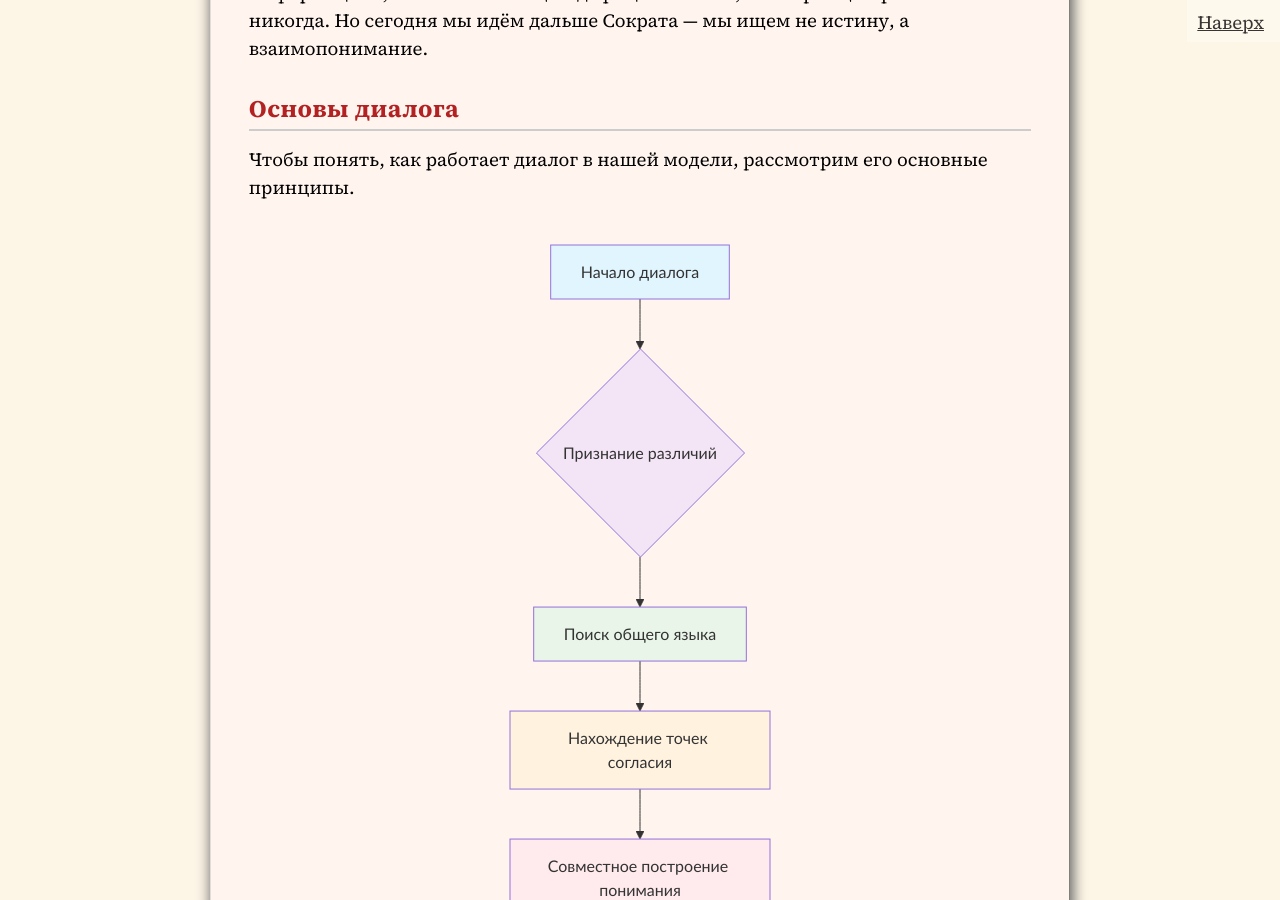
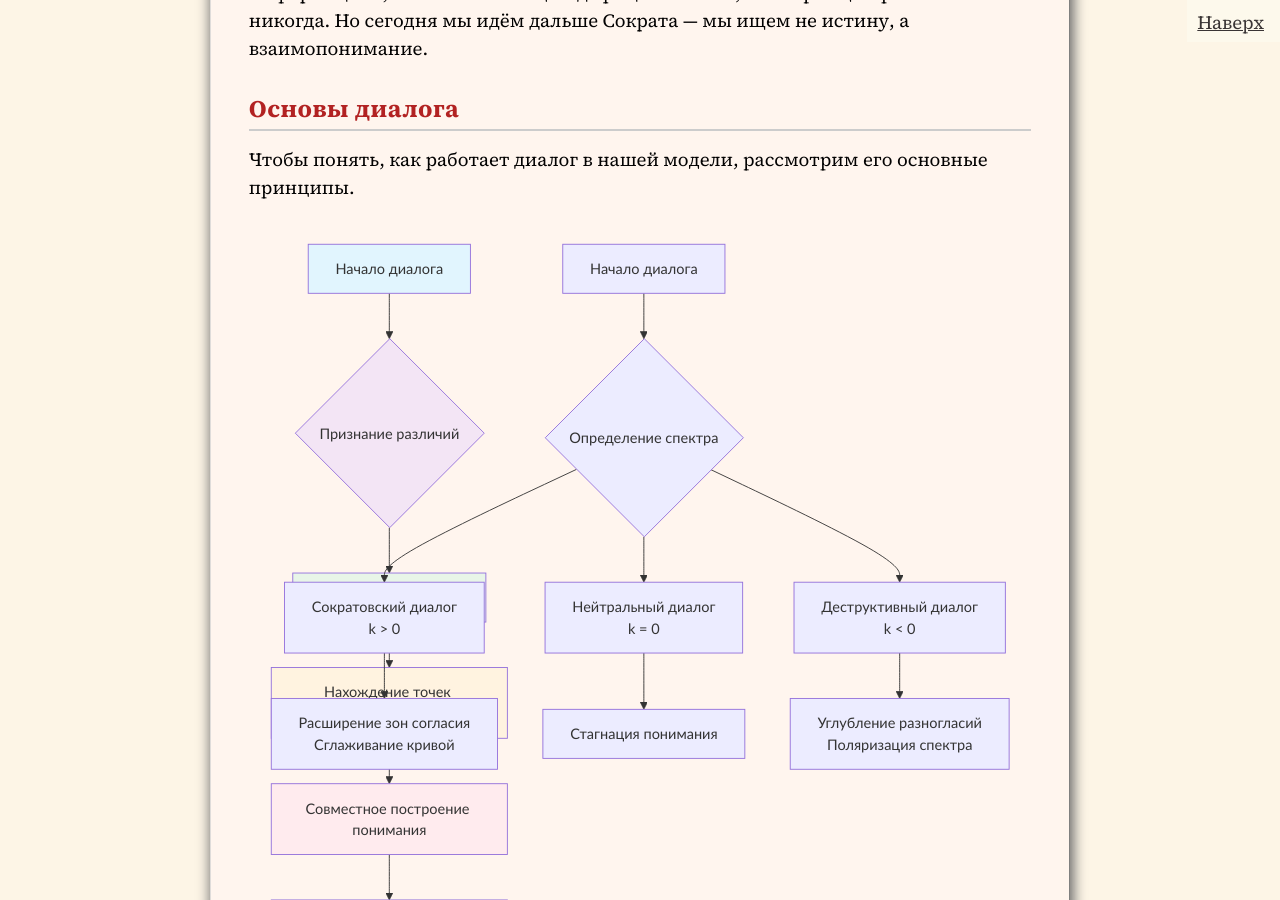
Before and after one commit to SergSi/land-use-art, a Jekyll site: the page built from _posts/2025-10-31-train.md, in a window 1280 px wide and 900 px high, scrolled down 1501 px. Built offline with Jekyll 4.4.1, drawn with Linux system fonts in a browser that asks for light colours; some web fonts are replaced; some of the changed text lies outside the part shown.

Commit message:
Update 2025-10-31-train.md

```diff
--- a/_posts/2025-10-31-train.md
+++ b/_posts/2025-10-31-train.md
@@ -232,9 +232,29 @@
 
 *3\. Средняя степень понимания* — интегральный показатель, вычисляемый как среднее арифметическое всех значений спектра.
 
+*4\. Коэффициент Сократа:*
+
+- k > 0 (Сократовский диалог);
+- k = 0 (нейтральный диалог);
+- k < 0 (деструктивный диалог).
+
+{% include mermaid.html content='
+graph TD
+A[Начало диалога] --> B{Определение спектра}
+B --> C[Сократовский диалог
+k > 0]
+B --> D[Нейтральный диалог
+k = 0]
+B --> E[Деструктивный диалог
+k < 0]
+C --> F[Расширение зон согласия<br/>Сглаживание кривой]
+D --> G[Стагнация понимания]
+E --> H[Углубление разногласий<br/>Поляризация спектра]
+' caption="Рис. 3 - Типы диалога в спектральной модели" align="center" %}
+
 #### Б.2. Сравнение трех типов диалога
 
-{% include image-align.html file="article/tri_dialoga.png" caption="Рис. 3 - Сравнение трех типов диалога" align="center" width="100%" %}
+{% include image-align.html file="article/tri_dialoga.png" caption="Рис. 4 - Сравнение трех типов диалога" align="center" width="100%" %}
 
 Элементы графика:
 
@@ -254,7 +274,7 @@
 
 #### Б.3. Прогрессивное улучшение взаимопонимания
 
-{% include image-align.html file="article/progressivnoe_uluchshenie.png" caption="Рис. 4 - Прогрессивное улучшение взаимопонимания" align="center" width="90%" %}
+{% include image-align.html file="article/progressivnoe_uluchshenie.png" caption="Рис. 5 - Прогрессивное улучшение взаимопонимания" align="center" width="90%" %}
 
 Пояснение к Рис. 4: график показывает изменение степени понимания по каждому из 6 оснований диалога. Цвета обозначают разные этапы качества диалога:
 
@@ -274,7 +294,7 @@
 
 #### Б.4. Типы диалогов в модели
 
-Конструктивный диалог — общение, направленное на поиск взаимопонимания:
+Сократовский диалог — общение, направленное на поиск взаимопонимания:
 
 - сглаживает разногласия между основаниями;
 - повышает общий уровень понимания;
```
